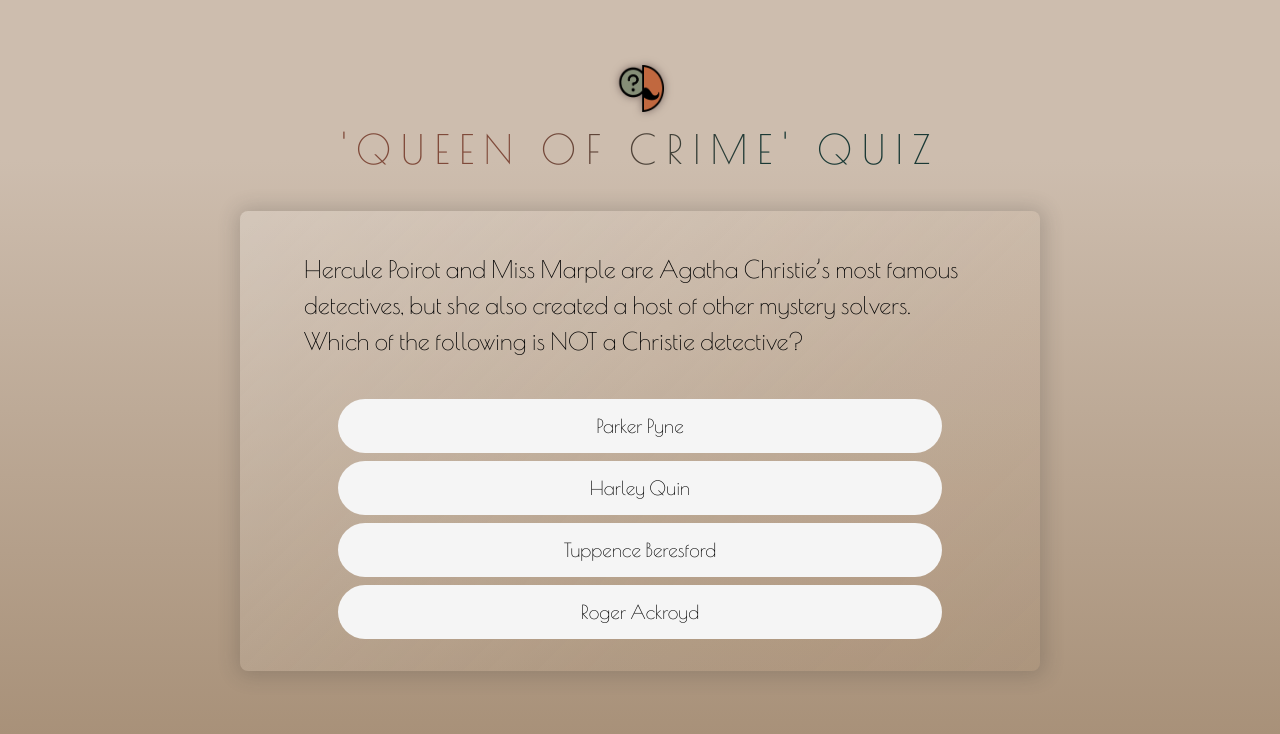
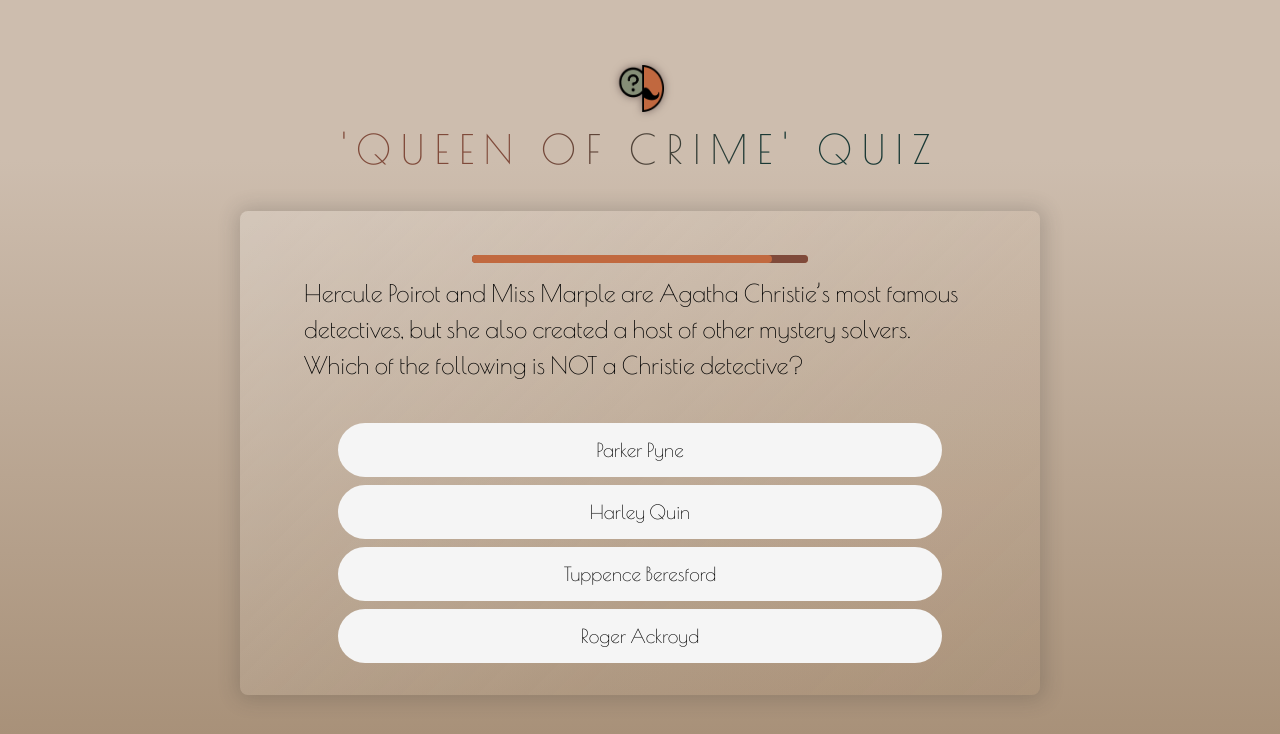
Before and after one commit to karibara/react-quiz, a React (Vite) app: page / in a window 1280 px wide. Shown: the top 734 px of the page. Built offline with nearby package versions, Linux system fonts and the light colour scheme.

Commit message:
Add timer nad progress bar

```diff
--- /dev/null
+++ b/src/components/QuestionTimer.jsx
@@ -0,0 +1,23 @@
+import { useState, useEffect } from "react"
+
+// first props is timeout - makes component configurable
+// second prop - function - when the timer expire the parent component will know about that (to skip to next question)
+
+export default function QuestionTimer({timeout, onTimeout}) {
+    const [remainingTime, setRemainingTime] = useState(timeout)
+
+    // debounce
+    useEffect(() => {
+
+        // the fnc onTimeout will be called by the browser once this timeout expired
+        setTimeout(onTimeout, timeout)
+    }, [onTimeout, timeout])
+
+    useEffect(() => {
+
+        // update state based on previous stored value - it is prev remaining time - 100 (mibus my frequency)
+        setInterval(() => {setRemainingTime(prevRemainingTime => prevRemainingTime - 100)}, 100)
+    }, [])
+
+    return <progress id="question-time" value={remainingTime} max={timeout}></progress>
+}
--- a/src/components/Quiz.jsx
+++ b/src/components/Quiz.jsx
@@ -1,15 +1,16 @@
-import { useState } from "react"
-import QUESTIONS from "../questions"
-import tropheyImg from "../assets/trophey.png"
+import { useState } from "react";
+import QUESTIONS from "../questions";
+import QuestionTimer from "./QuestionTimer";
+import tropheyImg from "../assets/trophey.png";
 
 export default function Quiz() {
   // Register answers in an array. The number of stored answers in this array is currently question index (because index starts at 0)
-    const [userAnswers, setUserAnswers] = useState([])
+  const [userAnswers, setUserAnswers] = useState([]);
 
-    const activeQuestionIndex = userAnswers.length
+  const activeQuestionIndex = userAnswers.length;
 
   // quiz is complete (true) when number of questions is equal to activeQuestionIndex
-    const quizIsComplete = activeQuestionIndex === QUESTIONS.length
+  const quizIsComplete = activeQuestionIndex === QUESTIONS.length;
 
   function handleSelectAnswer(selectedAnswer) {
     setUserAnswers((prevUserAnswers) => {
@@ -17,32 +18,43 @@ export default function Quiz() {
     });
   }
 
-    if(quizIsComplete) {
-        return <div id="summary">
+  if (quizIsComplete) {
+    return (
+      <div id="summary">
         <img src={tropheyImg} alt="trophy" />
         <h2>Quiz Completed!</h2>
       </div>
+    );
   }
 
   // spread answers into new array and shuffle them
-      const shuffledAnswers = [...QUESTIONS[activeQuestionIndex].answers]
-      shuffledAnswers.sort(() => Math.random() - 0.5)
+  const shuffledAnswers = [...QUESTIONS[activeQuestionIndex].answers];
+  shuffledAnswers.sort(() => Math.random() - 0.5);
   // sort() edit array (not create new), so this is why I create new array, to save an original order (because in original order the firts answer is always correct)
   //   this code here only executes if we still have questions to display
 
   return (
     <div id="quiz">
-
       <div id="question">
+        <QuestionTimer
+          timeout={100000}
+          onTimeout={() => handleSelectAnswer(null)}
+        />
         <h2>{QUESTIONS[activeQuestionIndex].text}</h2>
         <ul id="answers">
           {shuffledAnswers.map((answer) => (
             <li key={answer} className="answer">
-                <button onClick={() => {handleSelectAnswer()}}>{answer}</button>
+              <button
+                onClick={() => {
+                  handleSelectAnswer();
+                }}
+              >
+                {answer}
+              </button>
             </li>
           ))}
         </ul>
       </div>
     </div>
-    )
+  );
 }
--- a/src/index.css
+++ b/src/index.css
@@ -106,17 +106,17 @@ header h1 {
   width: 50%;
   height: 0.5rem;
   border-radius: 24px;
-  background: #9e5ef8;
-  margin: 0;
+  background: #C1693F;
+  margin: 0 25%;
 }
 
 #question progress::-webkit-progress-bar {
-  background: #6a558a;
+  background: #7F4A3A;
   border-radius: 24px;
 }
 
 #question progress::-webkit-progress-value {
-  background: #9e5ef8;
+  background: #C1693F;
   border-radius: 24px;
 }
 
@@ -129,7 +129,7 @@ header h1 {
 }
 
 #question progress.answered::-webkit-progress-bar {
-  background: #6a558a;
+  background: #7F4A3A;
 }
 
 #question h2 {
```
Lines whose indentation alone changed are shown as unchanged.
